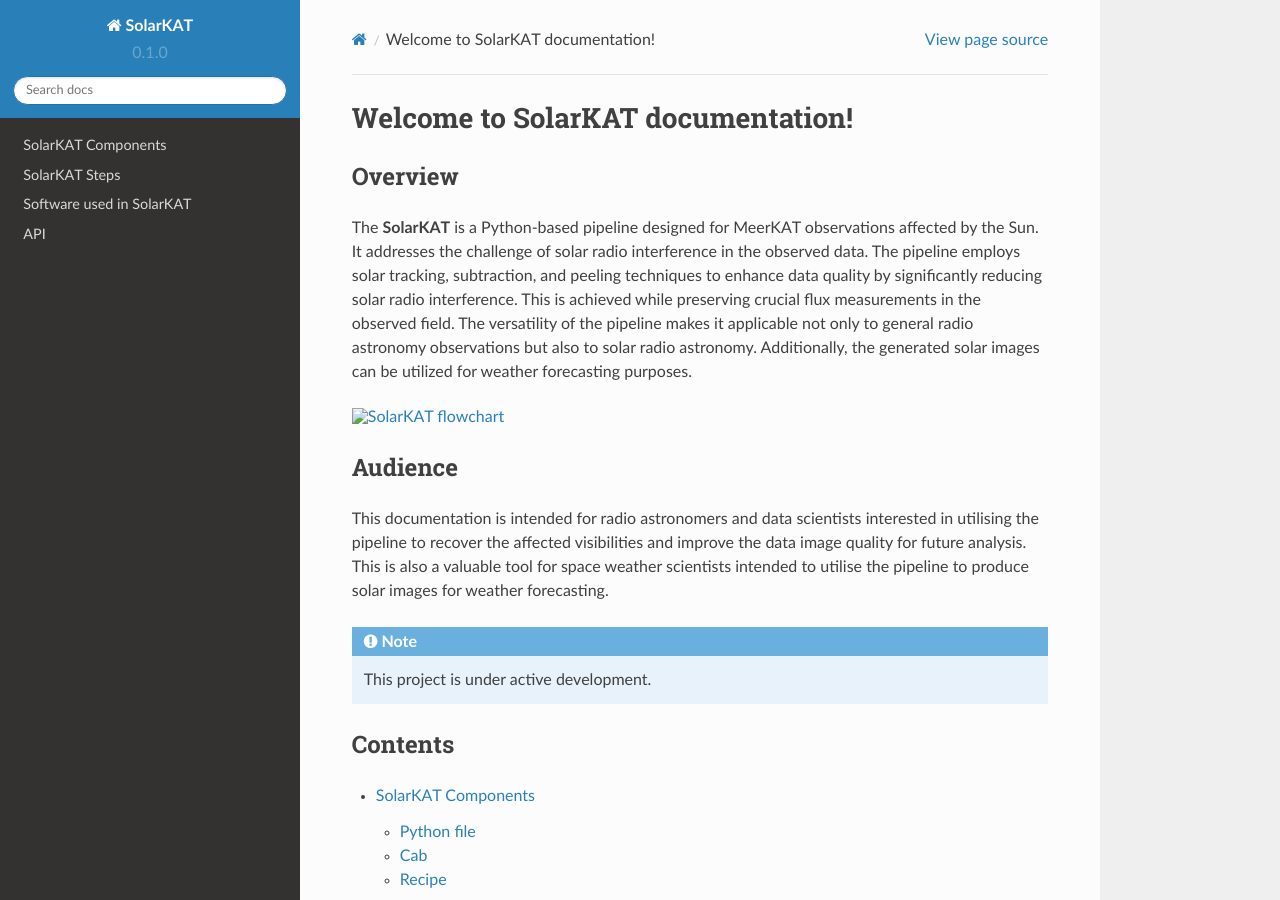
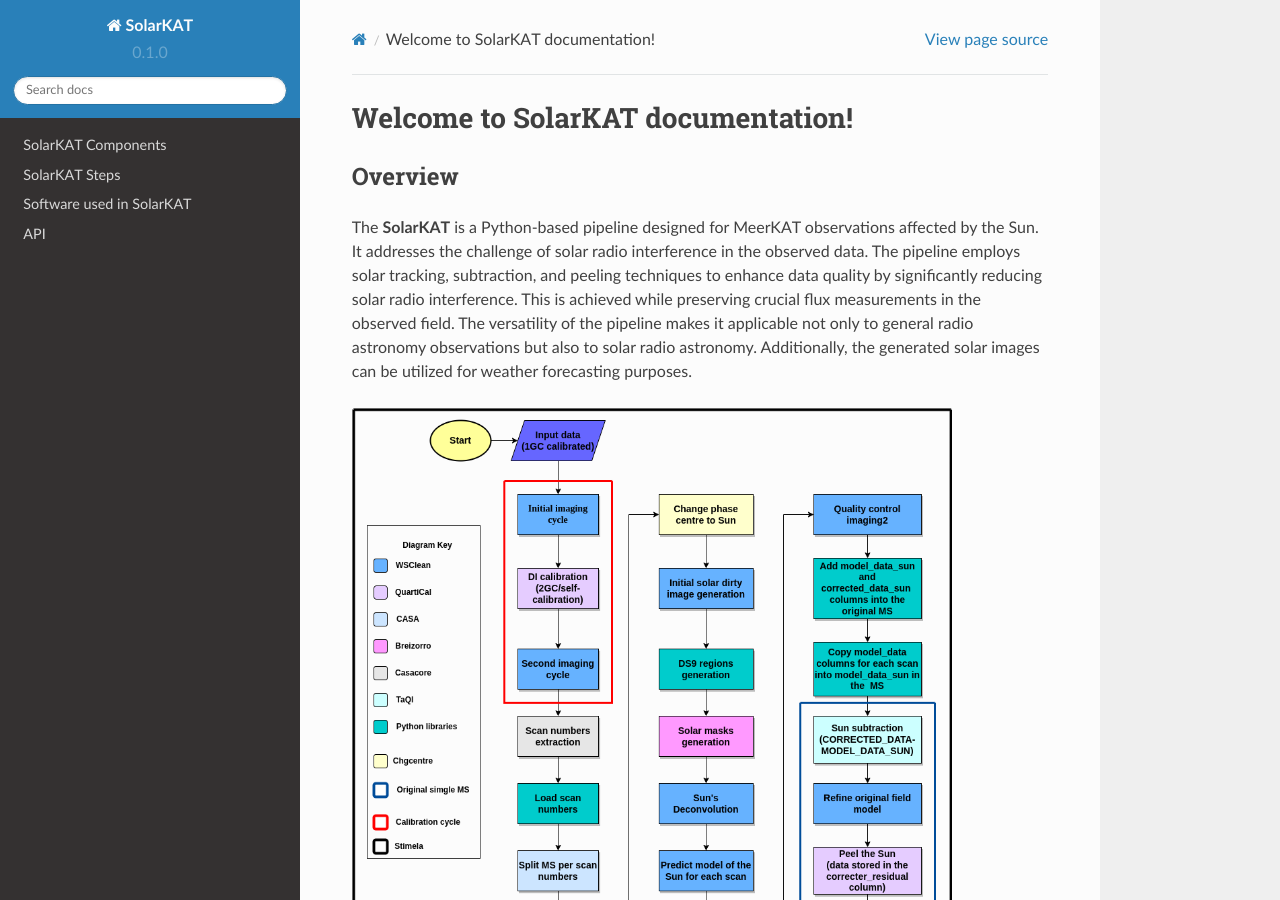
Before and after one commit to Victoria-Samboco/solarkat_docs, a Sphinx documentation site: the page built from docs/source/index.rst, in a window 1280 px wide and 900 px high. Built offline with Sphinx 7.4.7 and the Read the Docs theme 2.0.0, drawn with Linux system fonts in a browser that asks for light colours; pages that are not in the unit, such as notebooks, are missing from menus.

Commit message:
Update documentation

```diff
--- a/docs/source/index.rst
+++ b/docs/source/index.rst
@@ -16,7 +16,7 @@
 .. how to :ref:`installation` the project.
 
 
-.. image:: docs/source/solarkat_Diagra.png
+.. image:: solarkat_Diagra.png
   :width: 600px
   :alt: SolarKAT flowchart
 
```
